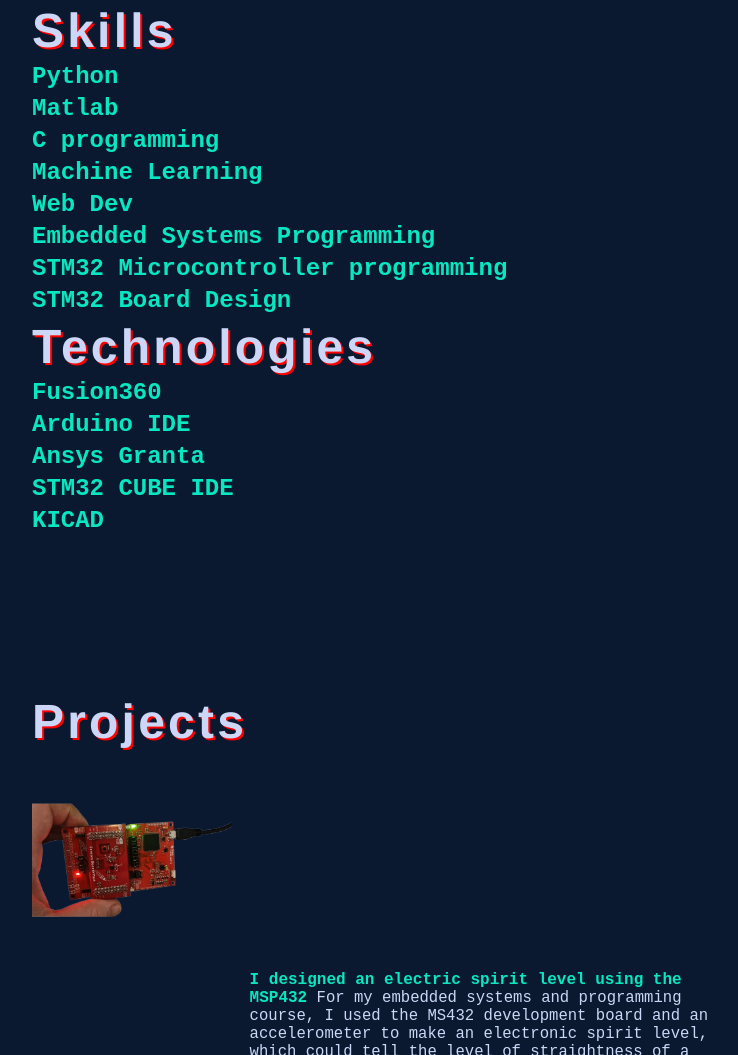
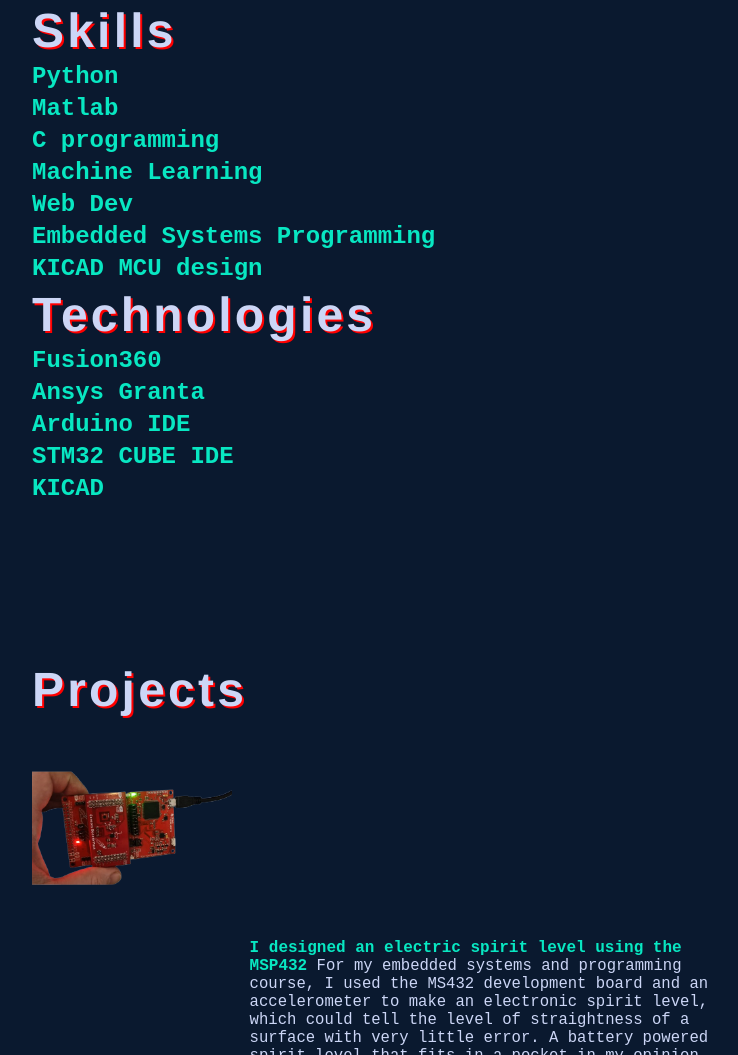
Before and after one commit to jerimiel/jerimiel.github.io, a plain HTML site: page index.html in a window 1280 px wide. Shown: the part 2625-3680 px from the top of the page, without its empty margins (208-946 px from the left). Drawn offline with Linux system fonts and the light colour scheme.

Commit message:
small-skill changes

```diff
--- a/index.html
+++ b/index.html
@@ -144,8 +144,7 @@
             <span class="separator"><h5 class="first">Machine Learning</h5><h5 class="first"></h5></span>
             <span class="separator"><h5 class="first">Web Dev</h5><h5 class="first"></h5></span>
             <span class="separator"><h5 class="first">Embedded Systems Programming</h5><h5 class="first"></h5></span>
-            <span class="separator"><h5 class="first">STM32 Microcontroller programming</h5><h5 class="first"></h5></span>
-            <span class="separator"><h5 class="first">STM32 Board Design</h5><h5 class="first"></h5></span>
+            <span class="separator"><h5 class="first">KICAD MCU design</h5><h5 class="first"></h5></span>
 
 
         </div>
@@ -154,8 +153,8 @@
             <h3 class="intro second">Technologies</h3>
 
             <span class="separator"><h5 class="first">Fusion360</h5><h5 class="first"></h5></span>
+            <span class="separator"><h5 class="first">Ansys Granta</h5><h5 class="first"></h5></span>
             <span class="separator"><h5 class="first">Arduino IDE</h5><h5 class="first"></h5></span>
-            <span class="separator"><h5 class="first">Ansys Granta</h5><h5 class="first"></h5></span>
             <span class="separator"><h5 class="first">STM32 CUBE IDE</h5><h5 class="first"></h5></span>
             <span class="separator"><h5 class="first">KICAD</h5><h5 class="first"></h5></span>
 
```
